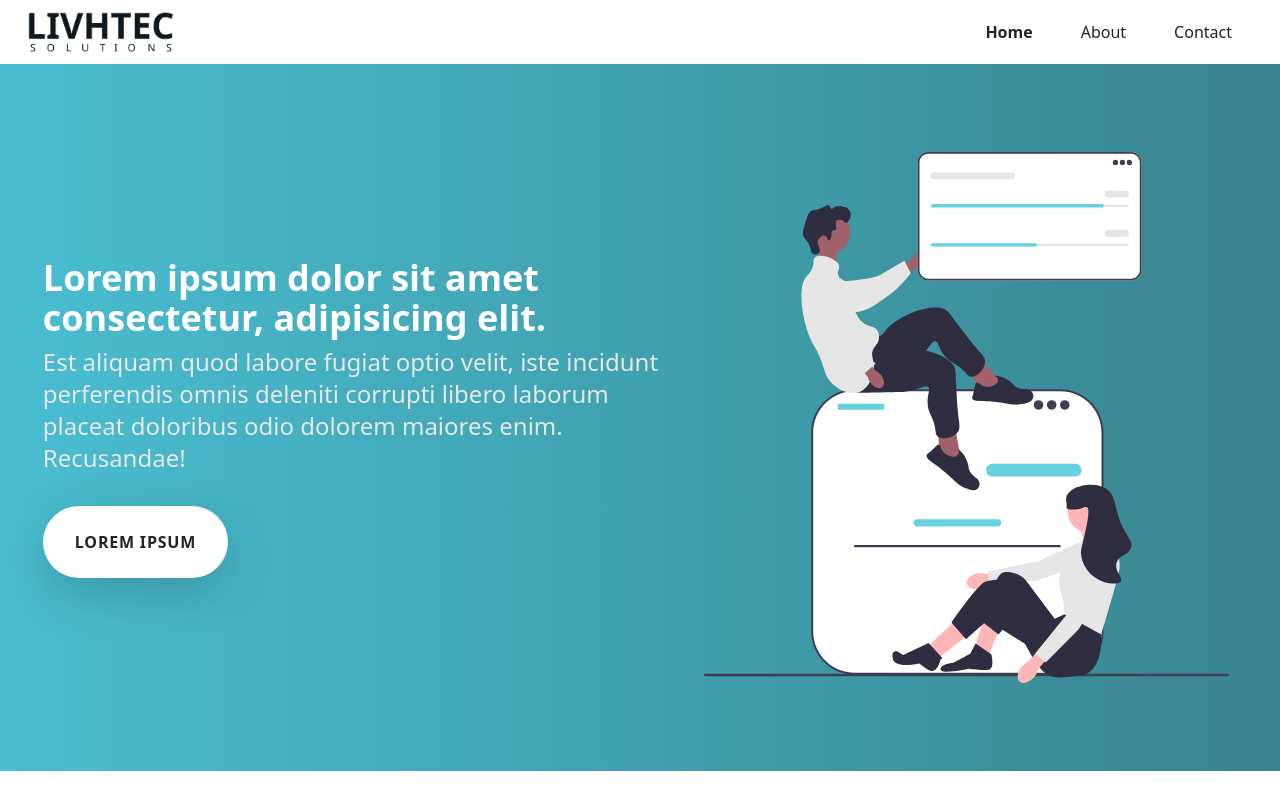
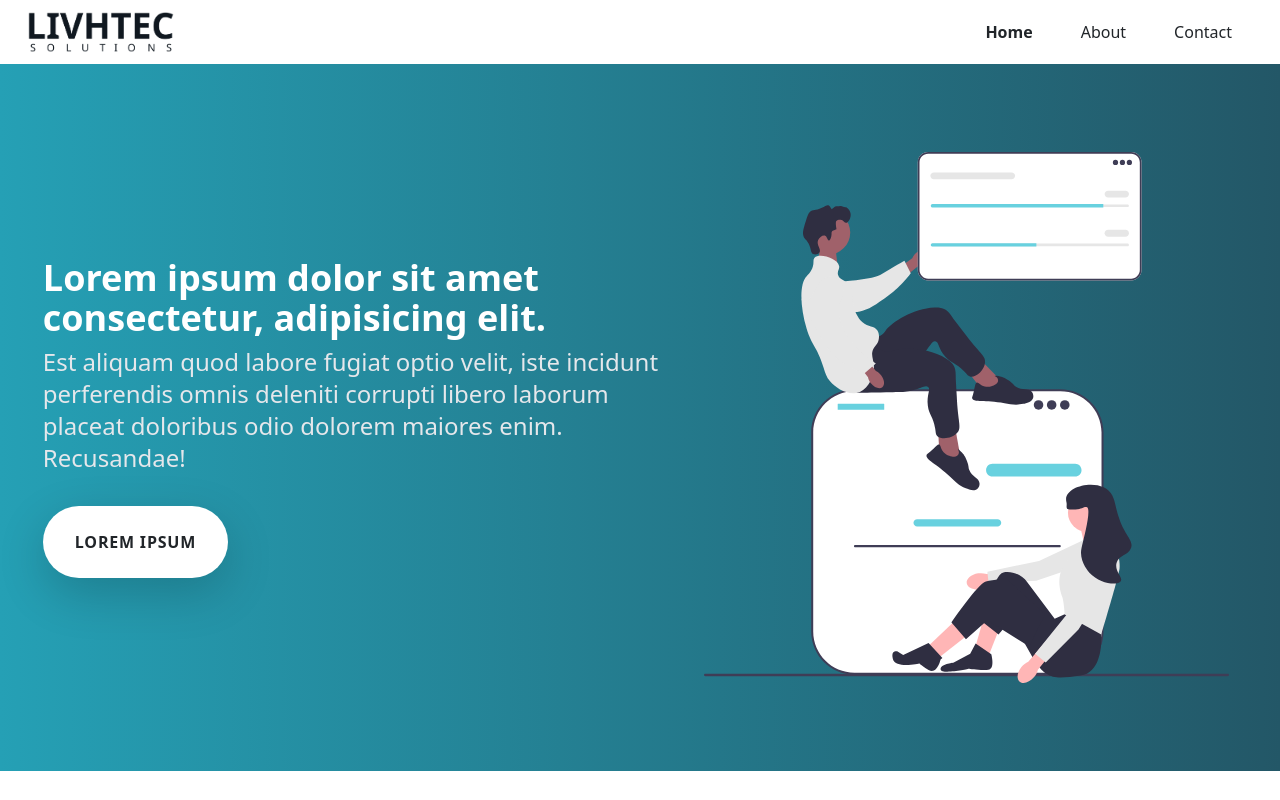
Before and after one commit to silvapereiraeduardo/livhtec, a React (Create React App) app: page / in a window 1280 px wide. Shown: the top 800 px of the page. Built offline with nearby package versions, Linux system fonts and the light colour scheme; the HTML template or start-up script is replaced by a standard one.

Commit message:
atualizacao do tema

```diff
--- a/tailwind.config.js
+++ b/tailwind.config.js
@@ -14,16 +14,17 @@ module.exports = {
     colors: {
       ...colors,
       primary: {
-        50: "#e2f7fa",
-        100: "#b8ebf1",
-        200: "#8ddfe9",
+        50: "#effbfc",
+        100: "#d6f4f7",
+        200: "#b2e9ef",
         300: "#68d1df",
-        400: "#55c7d7",
-        500: "#49bed1",
-        600: "#45aebe",
-        700: "#3e98a5",
-        800: "#38848d",
-        900: "#2b6164",
+        400: "#40bdd0",
+        500: "#25a0b5",
+        600: "#218299",
+        700: "#21697d",
+        800: "#235767",
+        900: "#214958",
+        950: "#112f3b",
       },
       complementary: {
         50: "#ffebec",
@@ -107,9 +108,6 @@ module.exports = {
           "@screen xl": {
             maxWidth: "1280px",
           },
-          "@screen 2xl": {
-            maxWidth: "1536px",
-          },
         },
       });
     },
```
